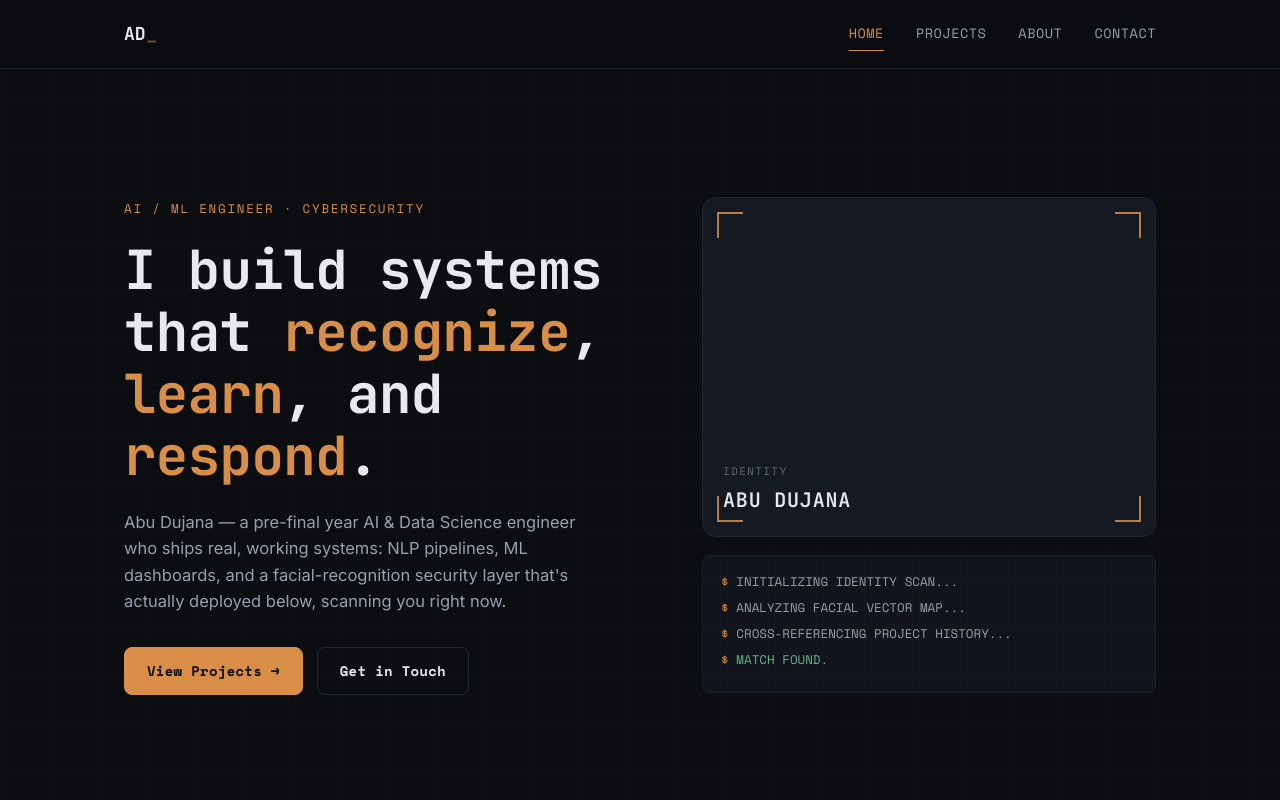
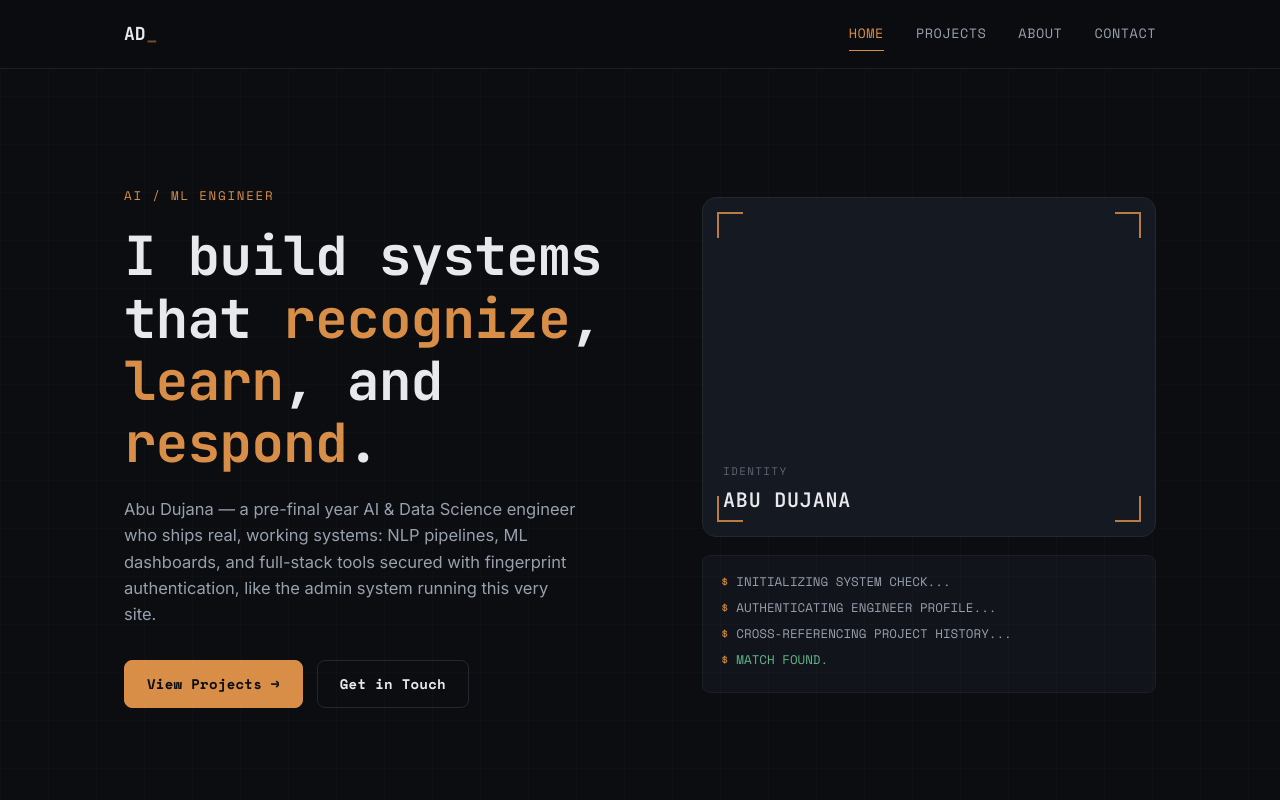
Before and after one commit to abudujanasvct-rgb/Abu-dujana-DS, a React app in the folder portfolio/frontend/: page / in a window 1280 px wide. Shown: the top 800 px of the page. Built offline with nearby package versions, Linux system fonts and the light colour scheme; no server answers; the HTML template or start-up script is replaced by a standard one.

Commit message:
Revise Home page content and scan lines
Updated scan lines and modified the hero section to reflect new details about the engineering profile and project work.

```diff
--- a/portfolio/frontend/src/pages/Home.jsx
+++ b/portfolio/frontend/src/pages/Home.jsx
@@ -4,8 +4,8 @@ import { motion } from 'framer-motion';
 import './Home.css';
 
 const SCAN_LINES = [
-  'INITIALIZING IDENTITY SCAN...',
-  'ANALYZING FACIAL VECTOR MAP...',
+  'INITIALIZING SYSTEM CHECK...',
+  'AUTHENTICATING ENGINEER PROFILE...',
   'CROSS-REFERENCING PROJECT HISTORY...',
   'MATCH FOUND.'
 ];
@@ -28,7 +28,7 @@ export default function Home() {
     <section className="hero">
       <div className="container hero-grid">
         <div className="hero-copy">
-          <span className="eyebrow">AI / ML Engineer &middot; Cybersecurity</span>
+          <span className="eyebrow">AI / ML Engineer</span>
 
           <h1 className="hero-title">
             I build systems
@@ -41,8 +41,8 @@ export default function Home() {
 
           <p className="hero-sub">
             Abu Dujana — a pre-final year AI &amp; Data Science engineer who ships real,
-            working systems: NLP pipelines, ML dashboards, and a facial-recognition
-            security layer that's actually deployed below, scanning you right now.
+            working systems: NLP pipelines, ML dashboards, and full-stack tools secured
+            with fingerprint authentication, like the admin system running this very site.
           </p>
 
           <div className="hero-actions">
```
